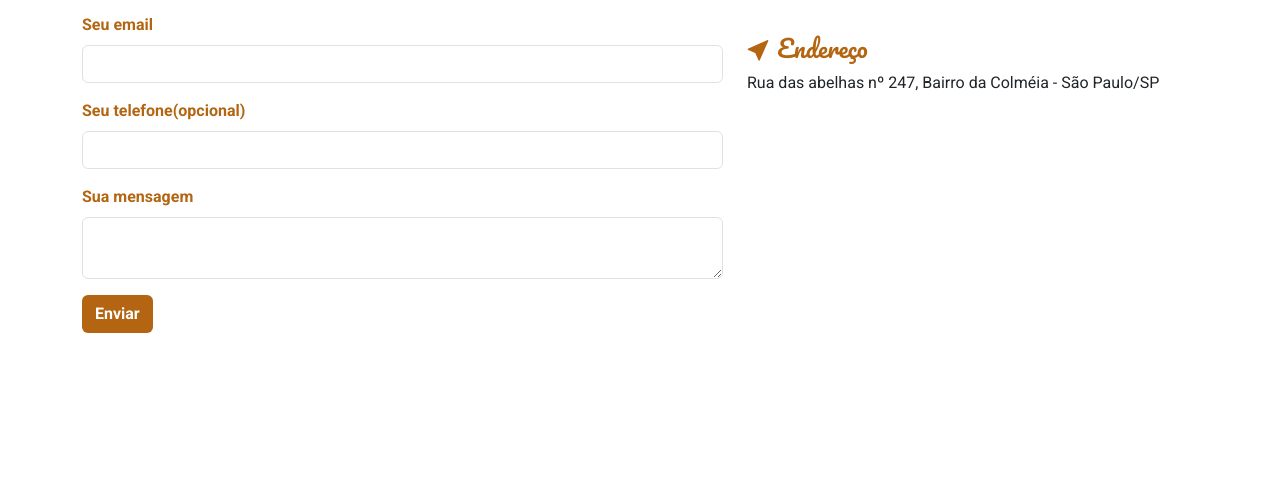
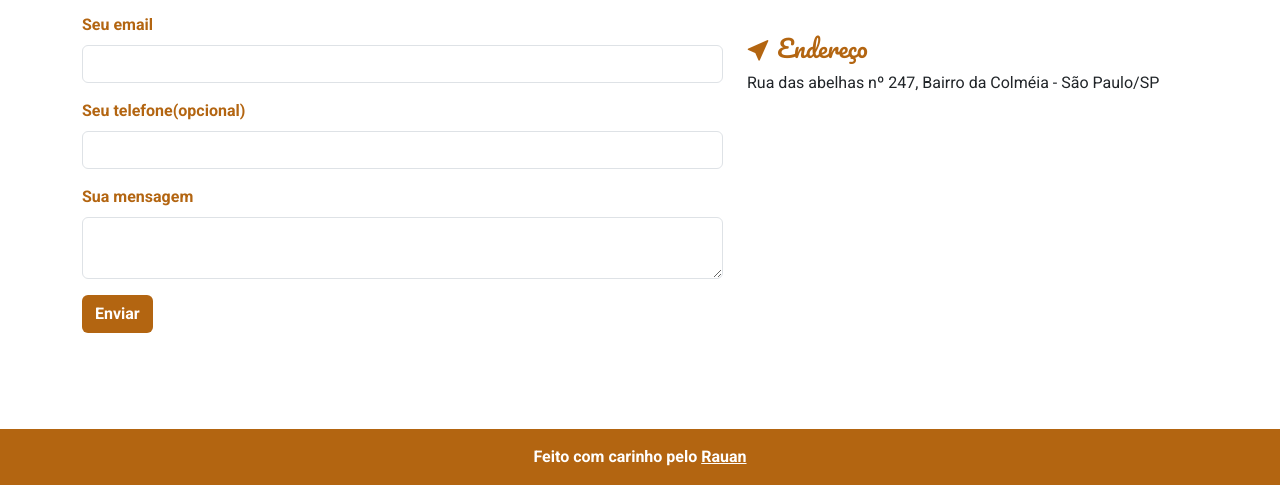
Before and after one commit to rauanb/apiario, a plain HTML site: page index.html in a window 1280 px wide. Shown: the part 2470-2955 px from the top of the page. Before the commit the page ends 2899 px from the top, so only its background shows below. Drawn offline with nearby package versions, Linux system fonts and the light colour scheme.

Commit message:
Adicionado footer

```diff
--- a/index.html
+++ b/index.html
@@ -264,6 +264,12 @@
         </section>
     </div>
 
+    <footer class="footer">
+        <p class="text-center fw-bold m-0">
+            Feito com carinho pelo <a href="https://www.linkedin.com/in/rauan-liberato/">Rauan</a>
+        </p>
+    </footer>
+
     <script src="https://cdn.jsdelivr.net/npm/bootstrap@5.3.3/dist/js/bootstrap.bundle.min.js" integrity="sha384-YvpcrYf0tY3lHB60NNkmXc5s9fDVZLESaAA55NDzOxhy9GkcIdslK1eN7N6jIeHz" crossorigin="anonymous"></script>
 </body>
 </html>
--- a/main.css
+++ b/main.css
@@ -10,6 +10,20 @@
 
 body {
     font-family: Roboto, sans-serif;
+}
+
+.footer {
+    background-color: var(--cor-primaria);
+    padding: 16px;
+
+    p {
+        color: var(--cor-terciaria);
+
+        a {
+            /* text-decoration: none; */
+            color: var(--cor-terciaria);
+        }
+    }
 }
 
 .navbar {
```
Also changed, not shown: 1 other file.
